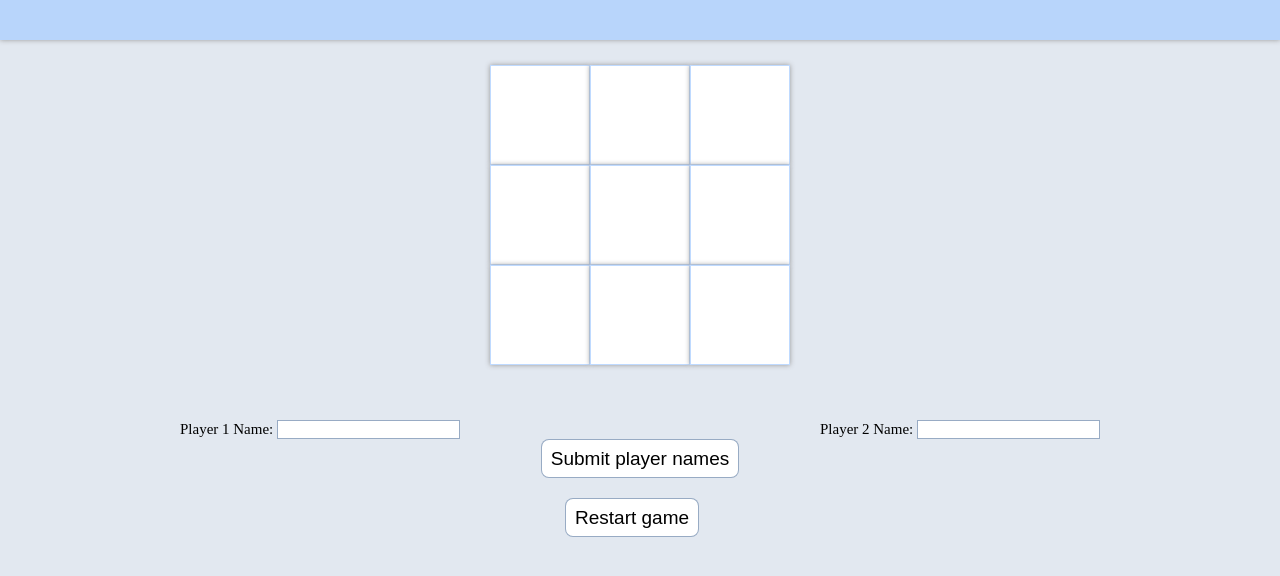
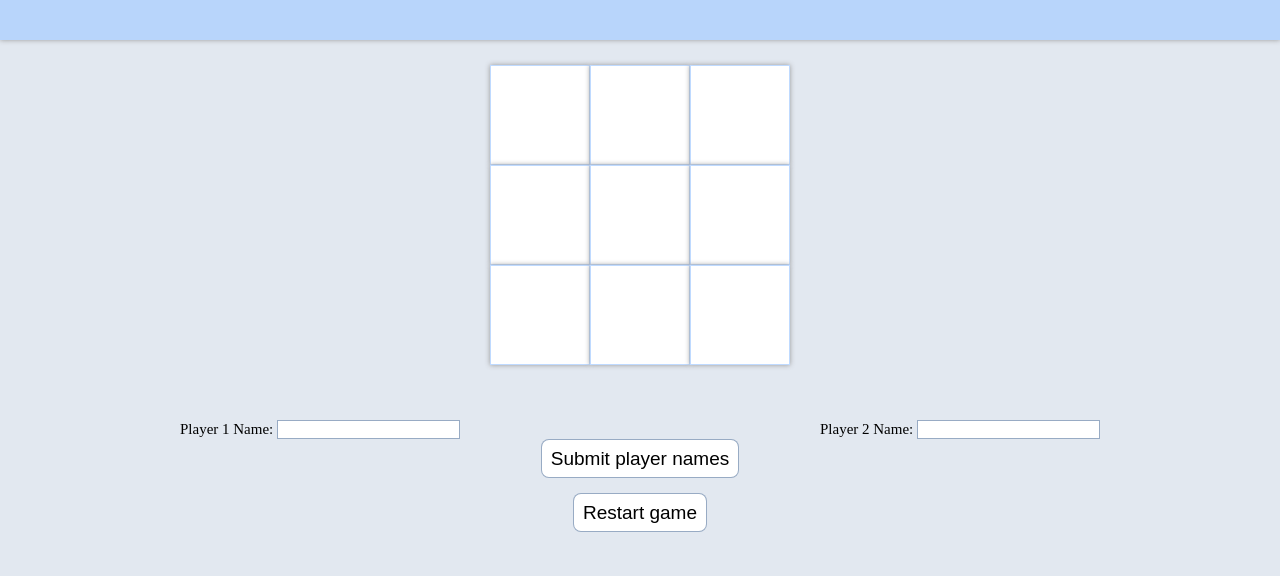
Before and after one commit to EmberD323/tic-tac-toe, a plain HTML site: page index.html in a window 1280 px wide. Drawn offline with Linux system fonts and the light colour scheme.

Commit message:
Centre restart button

```diff
--- a/index.html
+++ b/index.html
@@ -44,8 +44,11 @@
 
         <button type = "submit" class="submit">Submit player names</button>
     </form>
+    <div class="restart">
+        <button id ="restart">Restart game</button>
+    </div>
 
-    <button class="restart">Restart game</button>
+
     <script src="script.js"></script>
 </body>
 </html>
--- a/style.css
+++ b/style.css
@@ -66,7 +66,7 @@ form>.submit{
 
 }
 
-form>.submit,.restart{
+form>.submit,#restart{
     font-size: 19px;
     line-height: 19px;
     padding: 9px;
@@ -78,8 +78,10 @@ form>.submit,.restart{
 }
 
 .restart{
-    margin: 20px 565px
+    display: flex;
+    justify-content: center;
+    padding:15px;
 }
-form>.submit:hover,div .player1:hover,div .player2:hover,.restart:hover{
+form>.submit:hover,div .player1:hover,div .player2:hover,#restart:hover{
     background-color: var(--secondary-color);
 }
```
